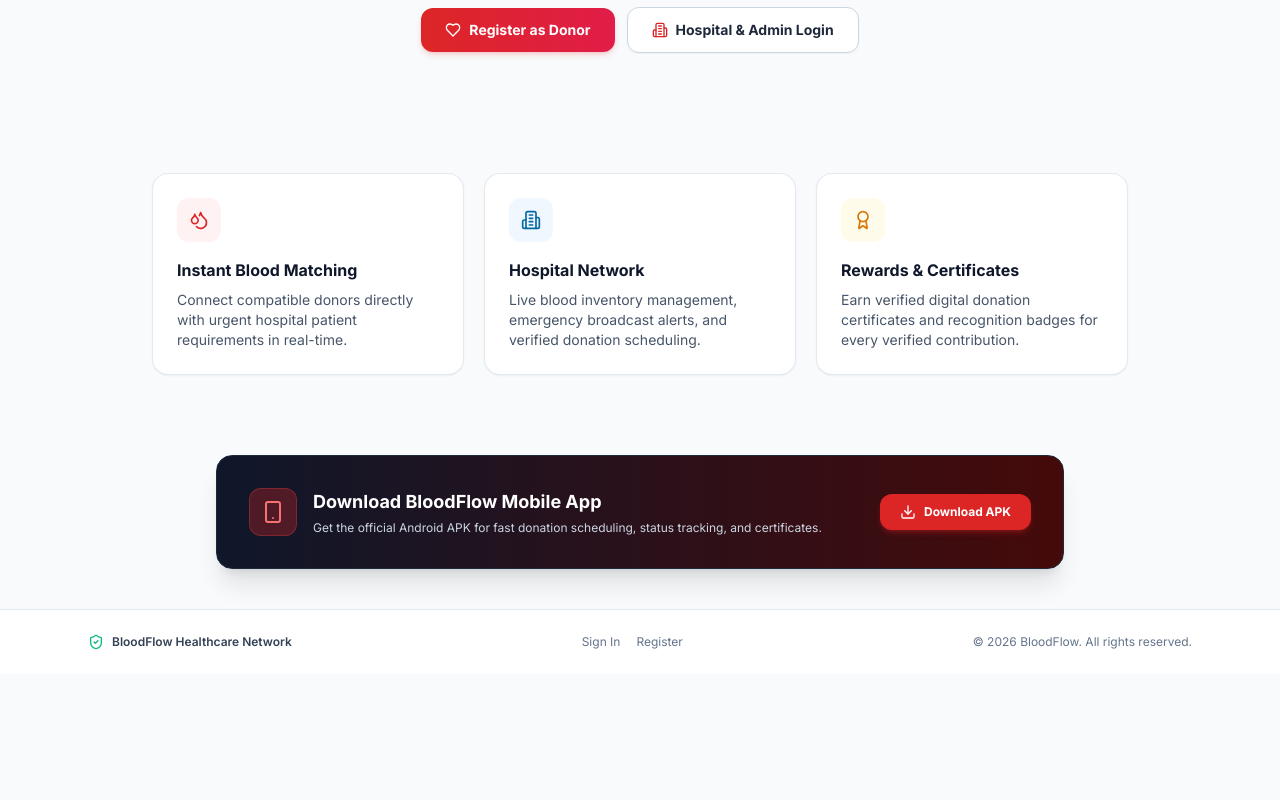
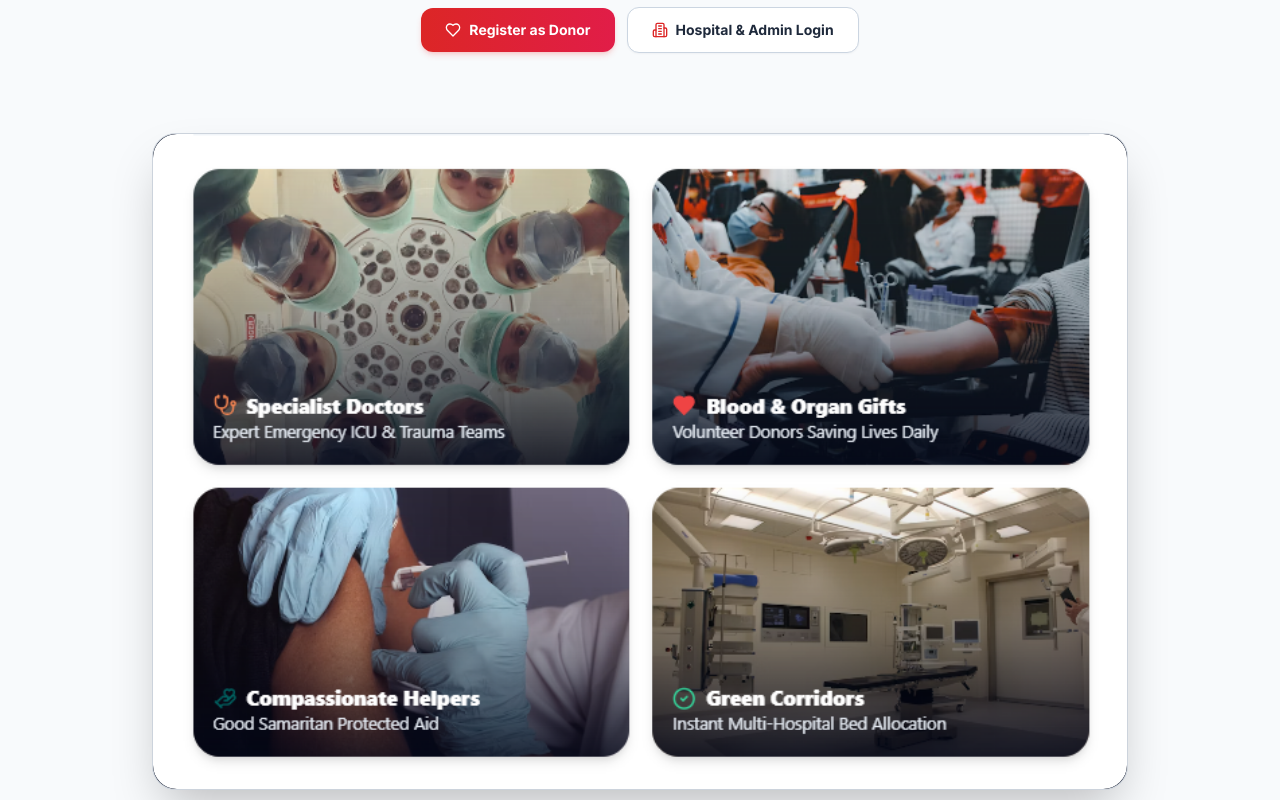
Before and after one commit to himanshu-45-18/blood-donation, a React (Vite) app in the folder bloodflow-project-updated/: page / in a window 1280 px wide. Shown: the part 420-1220 px from the top of the page. Before the commit the page ends 1094 px from the top, so only its background shows below. Built offline with nearby package versions, Linux system fonts and the light colour scheme; no server answers.

Commit message:
feat: add authentic documentary healthcare showcase photo grid to landing page

```diff
--- a/bloodflow-project-updated/src/pages/LandingPage.tsx
+++ b/bloodflow-project-updated/src/pages/LandingPage.tsx
@@ -119,6 +119,18 @@ export function LandingPage({ onGetStarted, onLogin }: LandingPageProps) {
           </div>
         </section>
 
+        {/* ── Real Hospital & Donor Care Showcase ── */}
+        <section className="pb-10 max-w-5xl mx-auto px-4 sm:px-6">
+          <div className="relative rounded-3xl overflow-hidden border border-slate-200/90 dark:border-slate-800 bg-slate-900 shadow-2xl transition-all duration-300">
+            <img
+              src="/images/healthcare-grid.png"
+              alt="Specialist Doctors, Volunteer Blood Donors, Compassionate Helpers, Green Corridors"
+              className="w-full h-auto object-cover rounded-3xl"
+              loading="eager"
+            />
+          </div>
+        </section>
+
         {/* ── 3 Simple Feature Cards ── */}
         <section className="py-10 max-w-5xl mx-auto px-4 sm:px-6">
           <div className="grid grid-cols-1 md:grid-cols-3 gap-5">
```
Also changed, not shown: bloodflow-project-updated/public/images/healthcare-grid.png (added).
